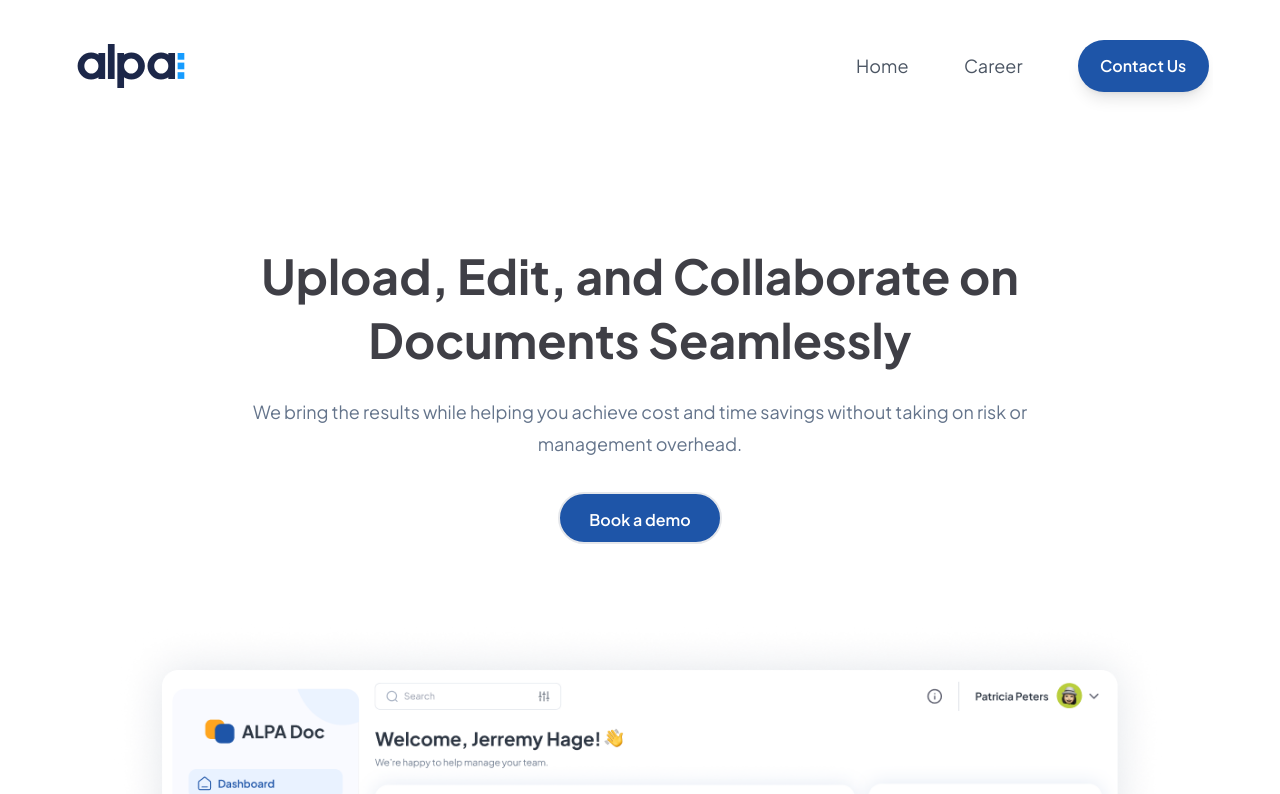
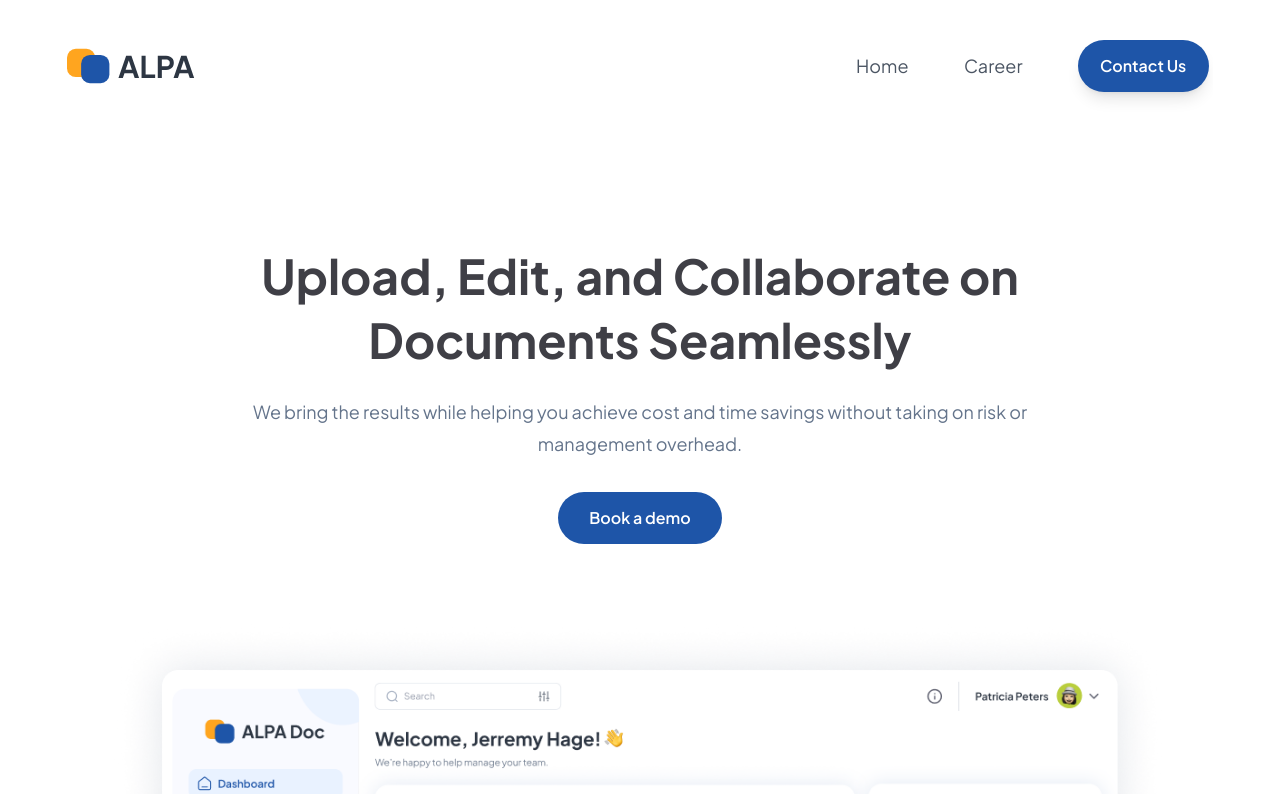
Before and after one commit to AzherSaeed/Project_Alpha, a Next.js app: page / in a window 1280 px wide. Shown: the top 794 px of the page. Built offline with nearby package versions, Linux system fonts and the light colour scheme.

Commit message:
logo name changed

```diff
--- a/components/home.jsx
+++ b/components/home.jsx
@@ -37,7 +37,7 @@ const Home = () => {
             </div>
             <div className="text-center">
               <button
-                className={`font-semibold text-xs py-[12px] px-[22px] lg:text-base border-2 leading-5 lg:leading-7 w-[100px] lg:w-[164px] h-[36px] lg:h-[52px] rounded-full custom-button-bg text-white transition-all duration-300 ease-in-out transform hover:custom-btn-hvr-clr hover:text-white hover:scale-105 ${plusJakartaSans.className}`}
+                className={`font-semibold border-0 text-xs py-[12px] px-[22px] lg:text-base leading-5 lg:leading-7 w-[100px] lg:w-[164px] h-[36px] lg:h-[52px] rounded-full custom-button-bg text-white transition-all duration-300 ease-in-out transform hover:custom-btn-hvr-clr hover:text-white ${plusJakartaSans.className}`}
               >
                 Book a demo
               </button>
--- a/components/navbar.jsx
+++ b/components/navbar.jsx
@@ -52,7 +52,7 @@ const Navbar = () => {
           <img
             className="w-32 h-11 cursor-pointer"
             onClick={() => router.push("/")}
-            src="/images/logo2.svg"
+            src="/images/logo.svg"
             alt="Logo"
           />
         </div>
@@ -73,7 +73,7 @@ const Navbar = () => {
           </span>
           <button
             onClick={() => router.push("/contact-us")}
-            className={`w-[131px] h-full flex items-center py-[12px] px-[22px]  shadow-lg  custom-button-bg rounded-full font-semibold text-base leading-7  text-white  transition-all duration-300 ease-in-out transform hover:custom-btn-hvr-clr hover:text-white hover:scale-105 ${plusJakartaSans.className}`}
+            className={`w-[131px] h-full flex items-center py-[12px] px-[22px]  shadow-lg  custom-button-bg rounded-full font-semibold text-base leading-7  text-white  transition-all duration-300 ease-in-out transform hover:custom-btn-hvr-clr hover:text-white ${plusJakartaSans.className}`}
           >
             Contact Us
           </button>
```
Also changed, not shown: app/page.js (line endings or trailing spaces).
